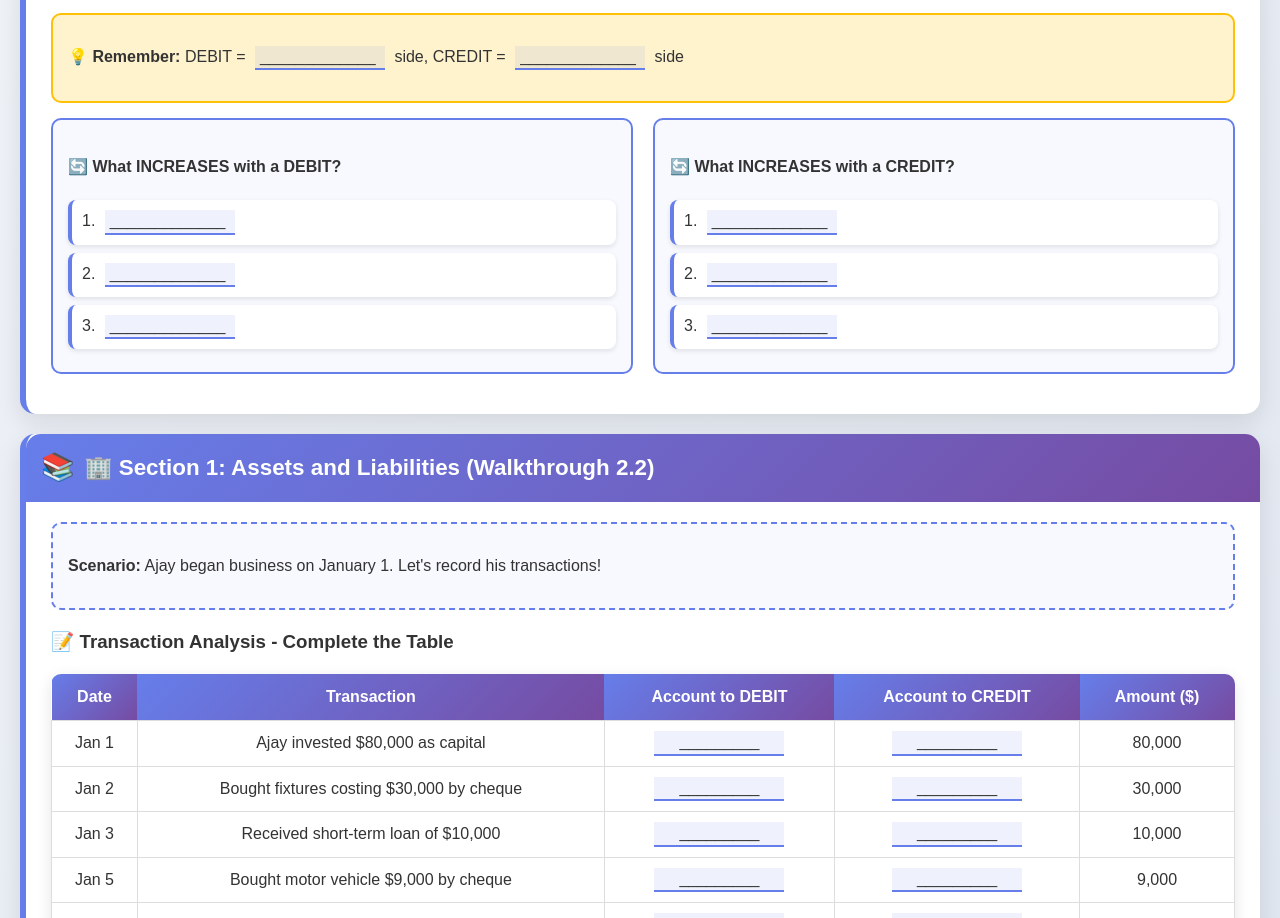
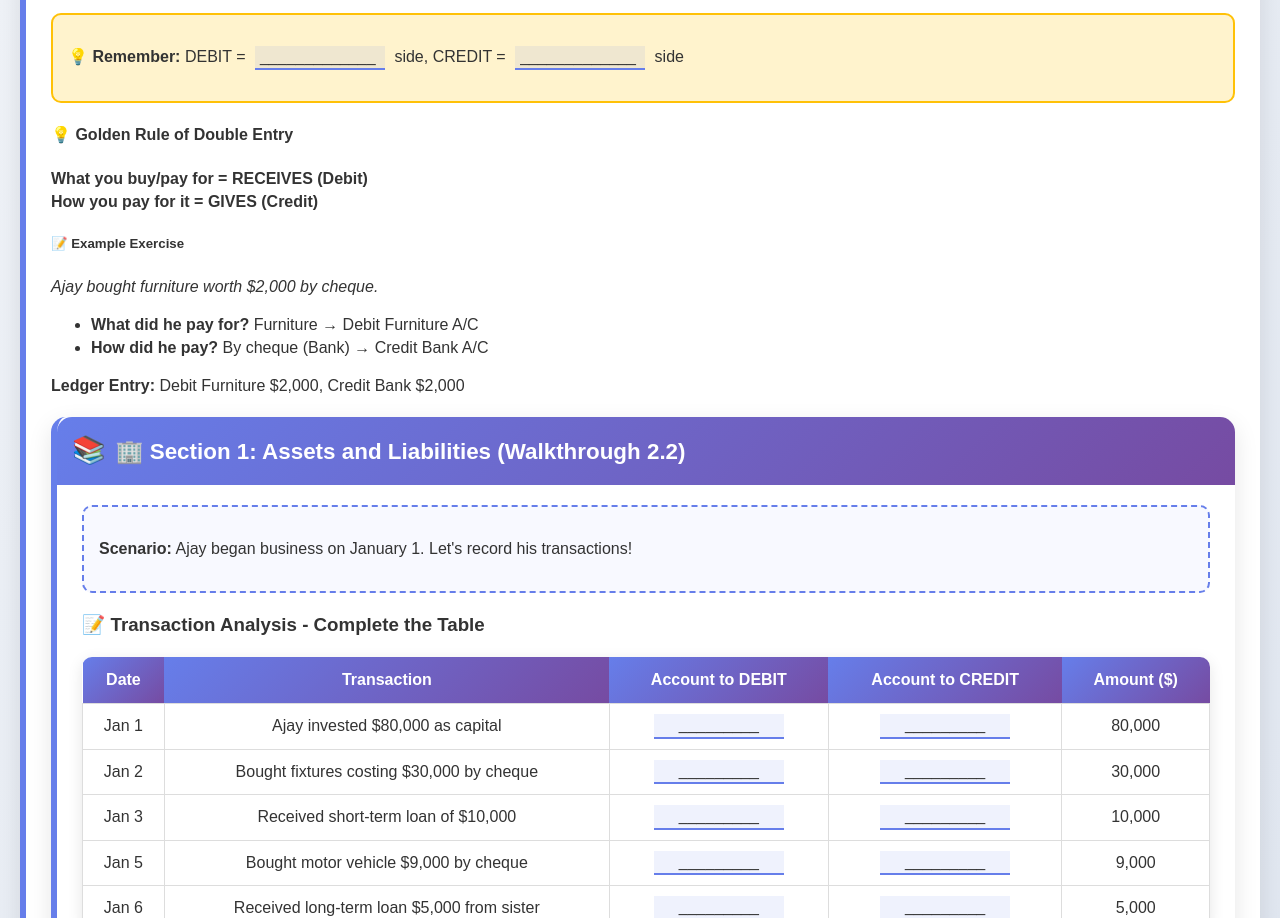
Before and after one commit to OlidiaTL/Accounting, a plain HTML site: page index.html in a window 1280 px wide. Shown: the part 999-1917 px from the top of the page. Drawn offline with Linux system fonts and the light colour scheme.

Commit message:
Update index.html

```diff
--- a/index.html
+++ b/index.html
@@ -303,21 +303,21 @@
             <p><strong>💡 Remember:</strong> DEBIT = <span class="fill-blank">_____________</span> side, CREDIT = <span class="fill-blank">_____________</span> side</p>
         </div>
 
-        <div class="matching-activity">
-            <div class="match-column">
-                <h4>🔄 What INCREASES with a DEBIT?</h4>
-                <div class="match-item">1. <span class="fill-blank">_____________</span></div>
-                <div class="match-item">2. <span class="fill-blank">_____________</span></div>
-                <div class="match-item">3. <span class="fill-blank">_____________</span></div>
-            </div>
-            <div class="match-column">
-                <h4>🔄 What INCREASES with a CREDIT?</h4>
-                <div class="match-item">1. <span class="fill-blank">_____________</span></div>
-                <div class="match-item">2. <span class="fill-blank">_____________</span></div>
-                <div class="match-item">3. <span class="fill-blank">_____________</span></div>
-            </div>
-        </div>
+       <div class="concept-activity">
+    <h4>💡 Golden Rule of Double Entry</h4>
+    <p><strong>What you buy/pay for = RECEIVES (Debit)</strong><br>
+    <strong>How you pay for it = GIVES (Credit)</strong></p>
+
+    <div class="example-exercise">
+        <h5>📝 Example Exercise</h5>
+        <p><em>Ajay bought furniture worth $2,000 by cheque.</em></p>
+        <ul>
+            <li><strong>What did he pay for?</strong> Furniture → <span class="highlight">Debit Furniture A/C</span></li>
+            <li><strong>How did he pay?</strong> By cheque (Bank) → <span class="highlight">Credit Bank A/C</span></li>
+        </ul>
+        <p><strong>Ledger Entry:</strong> Debit Furniture $2,000, Credit Bank $2,000</p>
     </div>
+</div>
 
     <div class="section">
         <div class="section-title">🏢 Section 1: Assets and Liabilities (Walkthrough 2.2)</div>
```
